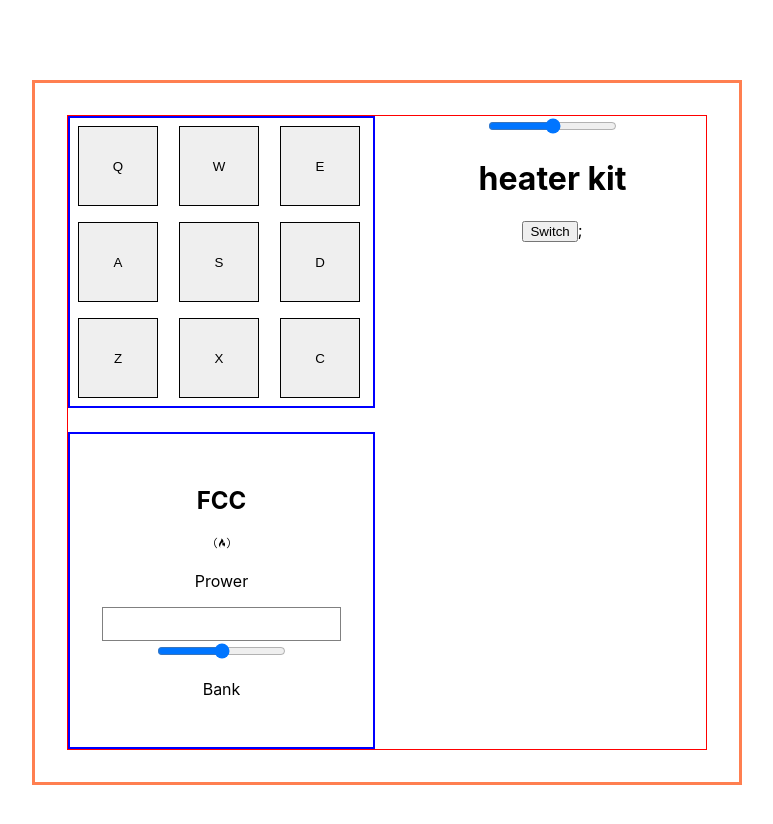
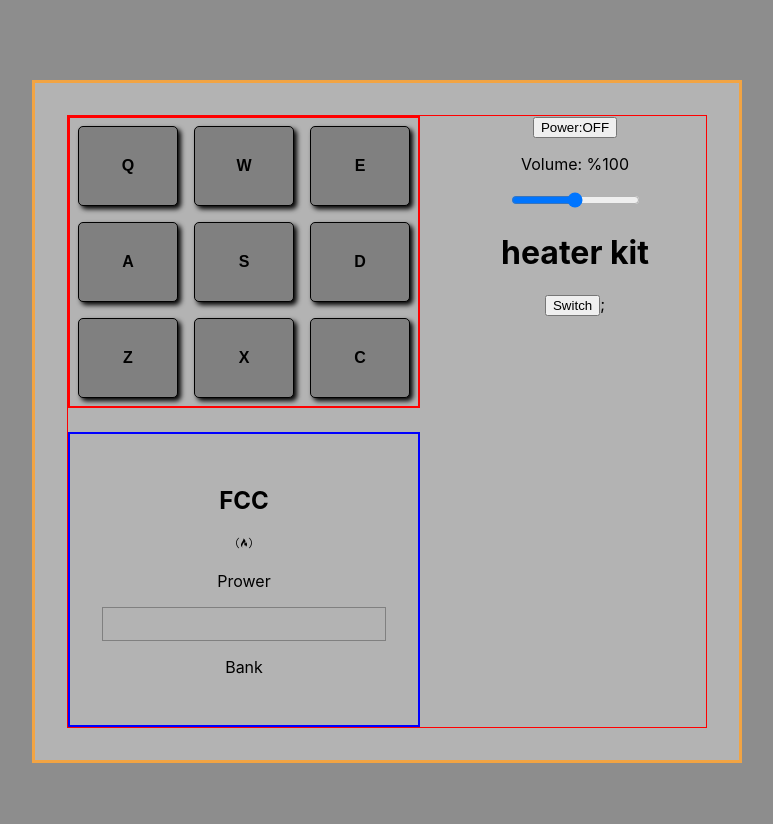
Before and after one commit to abdel1413/Drum-machine, a React (Create React App) app: page / in a window 1280 px wide. Shown: the top 824 px of the page, without its empty margins (253-1026 px from the left). Built offline with nearby package versions, Linux system fonts and the light colour scheme.

Commit message:
added some styles on pads

```diff
--- a/src/App.css
+++ b/src/App.css
@@ -1,11 +1,16 @@
+body {
+  background-color: #8d8d8d;
+}
+
 #drum-machine {
   padding: 2rem;
   align-items: center;
   justify-content: center;
   text-align: center;
-  border: 3px solid coral;
+  border: 3px solid #f2a443;
   margin: 5rem auto;
   width: 50%;
+  background-color: #b3b3b3;
 }
 
 #container {
@@ -16,7 +21,8 @@
 }
 
 #pad-container {
-  border: 2px solid blue;
+  border: 2px solid red;
+  padding: 0;
   display: grid;
   gap: 0;
   grid-template-columns: repeat(3, 1fr);
@@ -25,13 +31,23 @@
   display: flex;
   align-items: center;
   justify-content: center;
-  width: 80px;
+  width: 100px;
   height: 80px;
   margin: 0.5rem;
   border: 1px solid black;
   cursor: pointer;
+  box-shadow: black 3px 3px 5px;
+  border-radius: 5px;
+  background-color: #808080;
+  color: #000;
+  font-weight: bolder;
+  font-size: 1rem;
 }
 
+.drum-pad:active {
+  background-color: #f2a443;
+  box-shadow: #f2a443 3px 3px 5px;
+}
 .control {
   border: 2px solid blue;
   padding: 2rem;
@@ -44,3 +60,7 @@
   height: 2rem;
   border: 1px solid gray;
 }
+
+.carrot {
+  background-color: #f2a443;
+}
--- a/src/App.js
+++ b/src/App.js
@@ -23,19 +23,30 @@
   const [sounds, setSounds] = useState(soundGroups[soundType]);
   const [soundTitle, setSoundTitle] = useState("");
   const [volume, setVolume] = useState(1);
-  // console.log("sounds grp ////", soundGroups[soundType]);
+  const [power, setPower] = useState(true);
+  console.log("sounds grp ////", soundGroups[soundType]);
 
   const playSound = (key, sound) => {
     setSoundTitle(sound);
     const audio = document.getElementById(key);
     audio.currentTime = 0;
-    audio.play();
+
+    // audio.src && audio.play();
+
+    if (audio.src === "") {
+      audio.pause();
+      audio.currentTime = 0;
+    } else {
+      audio.play();
+    }
   };
 
   //method to switch sound voice when clicked on
   //passed as props to second group.
+
   const switchSoundPlay = () => {
     setSoundTitle("");
+    setSounds("");
     if (soundType === "heaterKit") {
       setSoundType("smoothSound");
       setSounds(soundGroups.smoothSound);
@@ -45,6 +56,8 @@
     }
   };
 
+  // console.log("sounds", sounds);
+  console.log("sountyep", soundType);
   const handleVolume = (e) => {
     setVolume(e.target.value);
   };
@@ -55,7 +68,6 @@
   // then set the audio.volume to volume hook
   const setKeyVolume = () => {
     const audios = sounds.map((sound) => document.getElementById(sound.key));
-
     audios.forEach((audio) => {
       if (audio) {
         audio.volume = volume;
@@ -63,12 +75,19 @@
     });
   };
 
+  //create power on/off method
+  const switchPower = () => {
+    setPower(!power);
+  };
+
   return (
     <div id="drum-machine">
       {setKeyVolume()}
       <div id="container">
-        <KeyPads playSound={playSound} sounds={sounds} />
+        <KeyPads playSound={playSound} sounds={sounds} power={power} />
         <SecondSoundGroup
+          switchPower={switchPower}
+          power={power}
           volume={volume}
           handleVolume={handleVolume}
           title={soundTitle || typeOfSound[soundType]}
@@ -88,7 +107,7 @@
           </div>
           <div id="display"></div>
           <div className="volume-bar">
-            <input max="2" min="0" step="0.01" type="range" />
+            {/* <input max="2" min="0" step="0.01" type="range" /> */}
           </div>
           <div className="power-controller">
             <p>Bank</p>
--- a/src/Components/KeyPads.js
+++ b/src/Components/KeyPads.js
@@ -1,5 +1,6 @@
 import React from "react";
 import { KeyPress } from "./KeyPress";
+import { KeyPressWithNosound } from "./KeyPressWithNoSound";
 
 //NOTE: we create that child component so we can use
 //useEffect hook to add event listener.
@@ -10,14 +11,20 @@
 // The cild comp KeyPads takes its prop PlaySound and
 // passed it to its child comp keyPress.
 
-export const KeyPads = ({ playSound, sounds }) => {
-  return (
-    <div id="pad-container">
-      {sounds.map((sound) => (
-        <KeyPress playSound={playSound} snd={sound} />
-      ))}
-    </div>
-  );
+export const KeyPads = ({ power, playSound, sounds }) => {
+  // sounds.map((element) => {
+  //   let at = { ...element };
+  //   let c = (at.src = "#");
+  //   console.log(c);
+  // });
+  let padWithSound = sounds.map((sound) => (
+    <KeyPress playSound={playSound} snd={sound} />
+  ));
+  let padWithNoSound = sounds.map((sound) => (
+    <KeyPressWithNosound snd={sound} />
+  ));
+
+  return <div id="pad-container">{power ? padWithSound : padWithNoSound}</div>;
 };
 
 //RETURN BUTTON WITHOUT KEYPRESS EFFECT
--- a/src/Components/KeyPress.js
+++ b/src/Components/KeyPress.js
@@ -6,36 +6,53 @@
 // child comp in keypad component
 //that we can control each key that's pressed on keyboard
 
-export const KeyPress = ({ playSound, snd }) => {
+export const KeyPress = ({ playSound, snd: sounds }) => {
   //methd to called whenever  key is press down and the componentdidmount
+  //
 
   const handleKeyPress = (e) => {
-    console.log("snd", snd);
-    if (e.keyCode === snd.keyCode) {
-      playSound(snd.key, snd.id);
+    console.log("sounds", sounds);
+    if (e.keyCode === sounds.keyCode) {
+      console.log("snd id ", sounds.id);
+      playSound(sounds.key, sounds.id);
+      let item = document.getElementsByClassName(sounds.id)[0];
+      console.log("item", item);
 
-      console.log(" snd.id", snd.id);
-      console.log("ev ", snd.id);
+      setTimeout(() => {
+        // item.classList.add("carrot");
+      }, 100);
 
-      document.getElementById("display").textContent = snd.id;
+      setTimeout(() => {
+        // item.classList.remove("carrot");
+      }, 200);
+      // let each = Array.from(item).forEach((element) =>
+      //   element.classList.add("carrot")
+      // );
+      // console.log(each);
+    }
+    // console.log("e", e.type);
+
+    if (e.type === "keydown") {
+      let d = document.getElementById(sounds.key);
+      // console.log(d);
     }
   };
 
   useEffect(() => {
     document.addEventListener("keydown", handleKeyPress);
-  });
+  }, []);
 
   return (
     <div>
       {/* <h3>{snd.id}</h3> */}
       <button
-        className="drum-pad"
-        key={snd.key}
-        id={snd.id}
-        onClick={() => playSound(snd.key, snd.id)}
+        className={`drum-pad ${sounds.id}`}
+        key={sounds.key}
+        id={sounds.id}
+        onClick={() => playSound(sounds.key, sounds.id)}
       >
-        <audio className="clip" id={snd.key} src={snd.src} />
-        {snd.key}
+        <audio className="clip" id={sounds.key} src={sounds.src} />
+        {sounds.key}
       </button>
     </div>
   );
--- /dev/null
+++ b/src/Components/KeyPressWithNoSound.js
@@ -0,0 +1,7 @@
+export const KeyPressWithNosound = ({ snd }) => {
+  return (
+    <button className="drum-pad" id={snd.id}>
+      {snd.key}
+    </button>
+  );
+};
--- a/src/Components/SecondSoundGroup.js
+++ b/src/Components/SecondSoundGroup.js
@@ -1,15 +1,21 @@
 import React from "react";
 
 export const SecondSoundGroup = ({
+  switchPower,
+  power,
   volume,
   handleVolume,
   title,
   switchSoundPlay,
 }) => {
-  //console.log("title", title);
-
   return (
     <div>
+      <div>
+        <button onClick={switchPower}>Power:{power ? "OFF" : "ON"}</button>
+      </div>
+      <div>
+        <p>Volume: %{Math.round(volume * 100)}</p>
+      </div>
       <div className="volume-bar">
         <input
           max="1"
```
